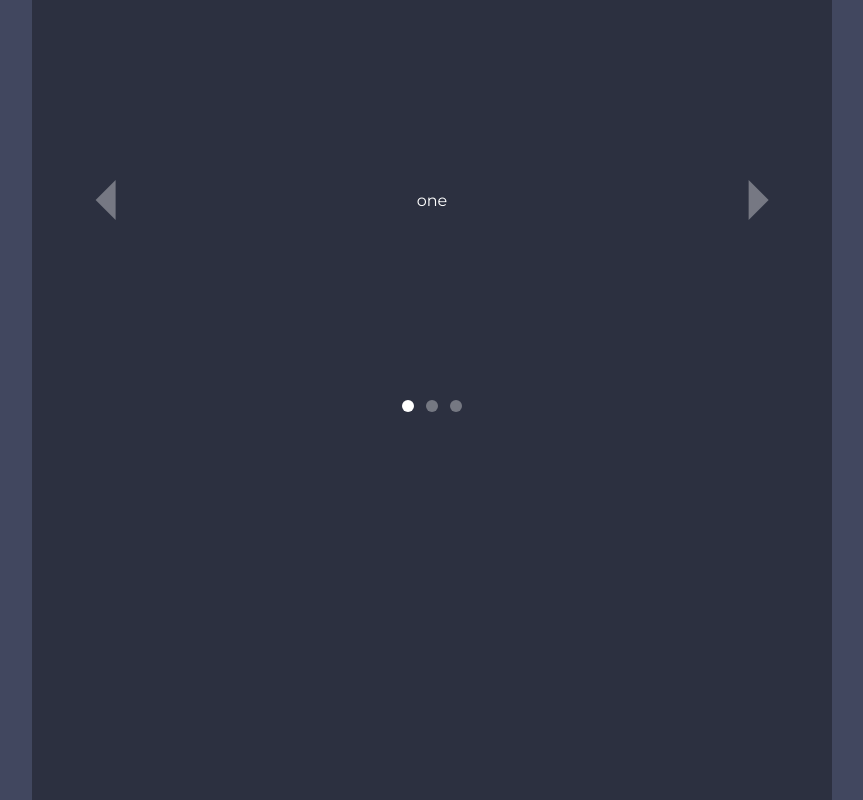
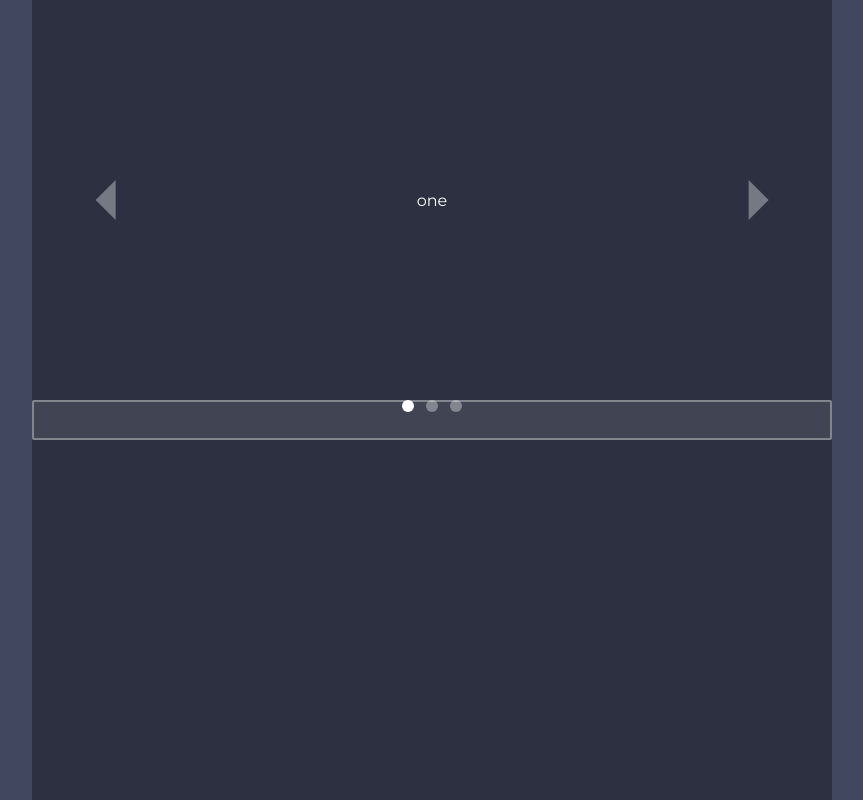
Before and after one commit to zetmate/exchange-widget, a React app: page /#/wallet in a window 1280 px wide. Shown: the whole page, without its empty margins (208-1071 px from the left). Built offline with nearby package versions, Linux system fonts and the light colour scheme; the HTML template or start-up script is replaced by a standard one.

Commit message:
implement input component

```diff
--- a/src/App/screens/Wallet/index.tsx
+++ b/src/App/screens/Wallet/index.tsx
@@ -1,6 +1,6 @@
 import React from 'react';
 
-import { Carousel } from '../../../ui-kit/elements';
+import { Carousel, Input } from '../../../ui-kit/elements';
 
 const items = ['one', 'two', 'three'];
 
@@ -9,9 +9,12 @@ const items = ['one', 'two', 'three'];
  */
 const WalletScreen: React.FC = React.memo(() => {
 	return (
-		<div style={ { height: '50%' } }>
-			<Carousel items={ items } />
-		</div>
+		<>
+			<div style={ { height: '50%' } }>
+				<Carousel items={ items } />
+			</div>
+			<Input type="float2" />
+		</>
 	);
 });
 
--- a/src/helpers/utils/index.tsx
+++ b/src/helpers/utils/index.tsx
@@ -66,6 +66,11 @@ export function get<T = any>(object: any, path: string, defaultValue?: T): T {
 	);
 }
 
+/**
+ * Fmod math function. Normalizes index to range
+ * @param index - not normalized index
+ * @param size - iterable size
+ */
 export const fmod = (index: number, size: number): number => {
 	if (index < 0) {
 		const remainder = Math.abs(index) % size;
@@ -75,17 +80,31 @@ export const fmod = (index: number, size: number): number => {
 	return index % size;
 };
 
+/**
+ * Round to num decimals
+ * @param value
+ * @param numDecimals
+ */
+export const roundTo = (value: number, numDecimals: number): number => {
+	if (numDecimals === 0) {
+		return Math.round(value);
+	}
+
+	const factor = 10 ** numDecimals;
+	return Math.round(value * factor) / factor;
+};
+
 /*
  * Regexp to check if string is an integer
  */
 export const intRegex = new RegExp(/^\d+$/);
 
 /**
- * Returns a regex to detect a float with specified number of digits after ,|.
- * @param maxNumDigits (optional) - if not specified, regex for any number of digits will be returned
+ * Returns a regex to detect a float with specified number of decimals
+ * @param maxNumDec (optional) - if not specified, regex for any number of decimals will be returned
  */
-export const getFloatRegex = (maxNumDigits?: number): RegExp => (
-	maxNumDigits
-		? new RegExp(`^\\d+(\\.)?\\d{0,${ maxNumDigits }}$`)
+export const getFloatRegex = (maxNumDec?: number): RegExp => (
+	maxNumDec
+		? new RegExp(`^\\d+(\\.)?\\d{0,${ maxNumDec }}$`)
 		: new RegExp(/^\d+(\.)?\d*$/)
 );
--- a/src/ui-kit/elements/Input/Input.styled.tsx
+++ b/src/ui-kit/elements/Input/Input.styled.tsx
@@ -0,0 +1,25 @@
+import styled from 'styled-components';
+import { StyledProps } from '../../../types';
+
+const Field = styled.input`
+	width: 100%;
+	height: 5vh;
+	padding: 1vh;
+
+	color: ${ (p: StyledProps) => p.theme.colors.white };;
+
+	border: solid 2px ${ (p: StyledProps) => p.theme.colors.transparentWhite };
+	border-radius: 0.25vh;
+
+	background: ${ (p: StyledProps) => p.theme.colors.invisibleWhite };
+
+	transition: border-color 0.4s;
+
+	&:focus {
+		border-color: ${ (p: StyledProps) => p.theme.colors.lightMain };
+	}
+`;
+
+export {
+	Field,
+};
--- a/src/ui-kit/elements/Input/index.tsx
+++ b/src/ui-kit/elements/Input/index.tsx
@@ -1,5 +1,8 @@
-import React from 'react';
-import { noop } from '../../../helpers';
+import React, { useCallback, useEffect, useMemo, useState } from 'react';
+
+import { getFloatRegex, intRegex, noop } from '../../../helpers';
+import { EventInput } from '../../../types';
+import { Field } from './Input.styled';
 
 /**
  * This interface allows to control component from the outside
@@ -13,28 +16,44 @@ type Controls = {
 
 type Props = {
 	/**
-	 * Parse input value
+	 * Initial input value
 	 */
-	parseValue: (value: string) => string | 'int' | 'float';
+	initialValue?: string | number;
 
 	/**
-	 * Initial input value
+	 * Type of the input value
 	 */
-	initialValue: string | number;
-
-	/**
-	 * A callback that gets Controls object as an argument
-	 */
-	useControls?: (controls: Controls) => void;
+	type?: 'string' | 'int' | 'float2';
 
 	/**
 	 * Input id - is needed for the form component
 	 */
 	id?: string;
+
+	/**
+	 * If true, no user changes will be allowed,
+	 * setting value from controls will still work
+	 */
+	isDisabled?: boolean;
+
+	/**
+	 * Handle onChange event
+	 * @param value - current
+	 */
+	onChange?: (value: string) => void;
+
+	/**
+	 * A callback that gets Controls object as an argument
+	 */
+	onControlsReady?: (controls: Controls) => void;
 }
 
 const defaultProps: Partial<Props> = {
-	useControls: noop,
+	type: 'string',
+	initialValue: '',
+	isDisabled: false,
+	onChange: noop,
+	onControlsReady: noop,
 };
 
 /**
@@ -42,10 +61,48 @@ const defaultProps: Partial<Props> = {
  */
 const Input: React.FC<Props> = React.memo(props => {
 
-	const { parseValue, initialValue, useControls, id } = props;
+	const { type, initialValue, onControlsReady, id, isDisabled } = props;
+	const [inputValue, setValue] = useState<string | number>(initialValue);
+
+	// Create controls object and pass it to onControlsReady
+	useEffect(() => {
+		// Init controls object
+		const controls: Controls = {
+			setValue: (newValue: string | number) => setValue(newValue),
+		};
+		// Send controls object
+		onControlsReady(controls);
+
+	}, [onControlsReady, setValue]);
+
+	const valueRegex = useMemo(() => {
+		switch (type) {
+			case 'string':
+				return new RegExp(/./);
+			case 'int':
+				return intRegex;
+			case 'float2':
+				return getFloatRegex(2);
+		}
+	}, [type]);
+
+	// Change event handler
+	const onChange = useCallback((e: EventInput) => {
+		const { target: { value } } = e;
+
+		// Update value only if it matches the pattern or is empty string
+		if (valueRegex.test(value) || value === '') {
+			setValue(value);
+		}
+	}, [valueRegex]);
 
 	return (
-		<input id={ id } />
+		<Field
+			id={ id }
+			value={ inputValue }
+			onChange={ onChange }
+			disabled={ isDisabled }
+		/>
 	);
 });
 
--- a/src/ui-kit/elements/index.ts
+++ b/src/ui-kit/elements/index.ts
@@ -1 +1,2 @@
 export { default as Carousel } from './Carousel';
+export { default as Input } from './Input';
```
Also changed, not shown: src/types/index.ts (+5 -3 lines), 2 other files (tests, documents, lock files or other folders).
